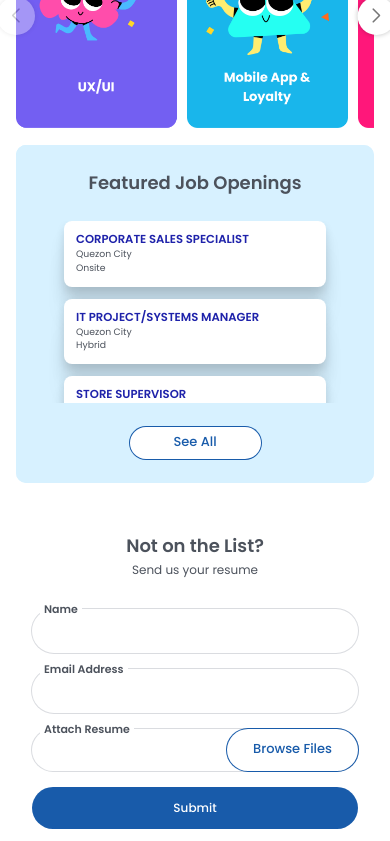
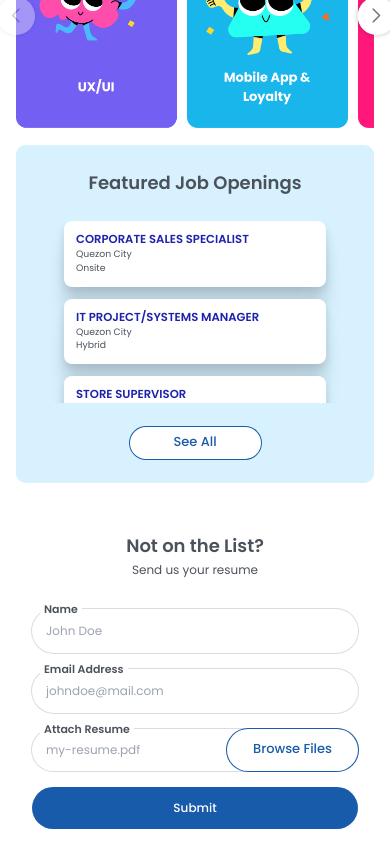
Before and after one commit to nnerb/abenson_landpage, a React (Vite) app: page / in a window 390 px wide. Shown: the part 1156-1997 px from the top of the page. Built offline with nearby package versions, Linux system fonts and the light colour scheme.

Commit message:
fix compatibility issue and use semantic elements

```diff
--- a/src/components/company-overview.jsx
+++ b/src/components/company-overview.jsx
@@ -45,6 +45,7 @@ const CompanyOverview = () => {
             />
             <img
               src={detail.image}
+              alt="Image representing the company's mission, vision, and core values."
               className="object-cover h-full w-full rounded-primary"
             />
             <h1 className="absolute top-[13px] left-[13px] md:top-[30px] md:left-[30px] text-[14px] lg:text-[28px] text-primary-gray font-poppins-medium">{detail.title}</h1>
--- a/src/components/form/components/file-input.jsx
+++ b/src/components/form/components/file-input.jsx
@@ -1,11 +1,13 @@
-import PropTypes from "prop-types"
+import PropTypes from "prop-types";
 
 const FileInput = ({ label, register, error, fileName }) => (
   <div className="relative w-full">
+    {/* Read-only input displaying the file name */}
     <input
       type="text"
       value={fileName}
       readOnly
+      placeholder="my-resume.pdf"
       className={`
         px-[14px] py-3 custom-sm:py-[10.5px] rounded-full text-xs custom-sm:text-[14px]
         custom-sm:leading-[21px] outline-none appearance-none ring-1 leading-[18px]
@@ -13,6 +15,8 @@ const FileInput = ({ label, register, error, fileName }) => (
         ${error ? "ring-error text-error" : "ring-primary-bg-gray-hover focus:ring-primary-button"}
       `}
     />
+
+    {/* Label for file input button */}
     <label
       className={`
         absolute top-0 right-0 text-[13px] custom-sm:text-[13.5px] font-poppins-medium
@@ -22,12 +26,15 @@ const FileInput = ({ label, register, error, fileName }) => (
       `}
     >
       Browse Files
+      {/* Hidden file input */}
       <input
         type="file"
         {...register("resume")}
         className="hidden peer"
       />
     </label>
+
+    {/* Actual label text */}
     <label
       className={`
         absolute top-0 left-0 -translate-y-[7px] translate-x-2 bg-white
@@ -37,6 +44,8 @@ const FileInput = ({ label, register, error, fileName }) => (
     >
       {label}
     </label>
+
+    {/* Error message */}
     {error && (
       <p className="text-error text-[11px] leading-[12.54px] px-[14px] mt-[2px]">
         {error.message}
@@ -45,6 +54,7 @@ const FileInput = ({ label, register, error, fileName }) => (
   </div>
 );
 
+// For type-checking
 FileInput.propTypes = {
   label: PropTypes.string.isRequired,
   register: PropTypes.func.isRequired,
@@ -52,6 +62,4 @@ FileInput.propTypes = {
   fileName: PropTypes.string.isRequired,
 };
 
-
-
-export default FileInput
+export default FileInput;
--- a/src/components/form/components/input-field.jsx
+++ b/src/components/form/components/input-field.jsx
@@ -1,18 +1,9 @@
 import PropTypes from "prop-types"
 
-const InputField = ({ label, name, type, register, error }) => (
+const InputField = ({ label, name, type, register, error, placeholder }) => (
   <div className="relative">
-    <input
-      type={type}
-      {...register(name)}
-      className={`
-        px-[14px] py-[13px] custom-sm:py-[11.5px] rounded-[28px] text-xs
-        outline-none appearance-none ring-1 peer w-full leading-[18px]
-        custom-sm:text-[14px] custom-sm:leading-[21px]
-        ${error ? "ring-error text-error" : "ring-primary-bg-gray-hover focus:ring-primary-button"}
-      `}
-    />
     <label
+      htmlFor={name}
       className={`
         absolute top-0 left-0 -translate-y-[7px] translate-x-2 bg-white
         text-[11px] leading-[14.3px] font-poppins-semibold px-1 transition-colors
@@ -21,6 +12,19 @@ const InputField = ({ label, name, type, register, error }) => (
     >
       {label}
     </label>
+    {/* Input field */}
+    <input
+      type={type}
+      {...register(name)}
+      placeholder={placeholder}
+      className={`
+        px-[14px] py-[13px] custom-sm:py-[11.5px] rounded-[28px] text-xs
+        outline-none appearance-none ring-1 peer w-full leading-[18px]
+        custom-sm:text-[14px] custom-sm:leading-[21px]
+        ${error ? "ring-error text-error" : "ring-primary-bg-gray-hover focus:ring-primary-button"}
+      `}
+    />
+    {/* Error message */}
     {error && (
       <p className="text-error text-[11px] leading-[12.54px] px-[14px] mt-[2px]">
         {error.message}
@@ -28,13 +32,14 @@ const InputField = ({ label, name, type, register, error }) => (
     )}
   </div>
 );
+// Types for type-checking
+InputField.propTypes = {
+  label: PropTypes.string.isRequired,
+  name: PropTypes.string.isRequired,
+  type: PropTypes.string,
+  register: PropTypes.func.isRequired,
+  error: PropTypes.object,
+  placeholder: PropTypes.string.isRequired
+};
 
-InputField.propTypes = {
-  label: PropTypes.string.isRequired,  // Label for the input field (e.g., "Name")
-  name: PropTypes.string.isRequired,   // The name for the field
-  type: PropTypes.string,              // Optional type for input (default to "text")
-  register: PropTypes.func.isRequired, // The register function from react-hook-form
-  error: PropTypes.object,             // Error object for validation messages
-  className: PropTypes.string,         // Additional custom className for styling
-};
 export default InputField;
--- a/src/components/form/form.jsx
+++ b/src/components/form/form.jsx
@@ -36,7 +36,15 @@ const Form = () => {
             Send us your resume
           </p>
         </div>
-        <form className="w-full flex flex-col gap-4" onSubmit={handleSubmit(onSubmit)} autoComplete="off">
+
+        {/* Form Starts Here */}
+        <form
+          className="w-full flex flex-col gap-4"
+          onSubmit={handleSubmit(onSubmit)}
+          autoComplete="off"
+        >
+          <fieldset className="w-full flex flex-col gap-4">
+            <legend className="sr-only">Personal Information</legend>
             {/* Name Field */}
             <InputField
               label="Name"
@@ -44,6 +52,7 @@ const Form = () => {
               type="text"
               register={register}
               error={errors.name}
+              placeholder="John Doe"
             />
 
             {/* Email Field */}
@@ -53,8 +62,12 @@ const Form = () => {
               type="text"
               register={register}
               error={errors.email}
+              placeholder="johndoe@mail.com"
             />
+          </fieldset>
 
+          <fieldset className="w-full">
+            <legend className="sr-only">File Upload</legend>
             {/* Resume Field */}
             <FileInput
               label="Attach Resume"
@@ -62,17 +75,16 @@ const Form = () => {
               error={errors.resume}
               fileName={fileName}
             />
+          </fieldset>
 
           {/* Submit Button */}
           <button
             type="submit"
-            className="
-            bg-primary-button text-[13px] inline-flex
+            className="bg-primary-button text-[13px] inline-flex
               items-center justify-center h-[42px] text-white py-[13.5px]
               text-center rounded-full font-poppins-medium text-xs
               custom-sm:text-[15px] custom-sm:leading-[22.5px]
-              custom-sm:tracking-[-0.3px]
-            "
+              custom-sm:tracking-[-0.3px]"
           >
             Submit
           </button>
--- a/src/components/header/categorybar/categorybar.jsx
+++ b/src/components/header/categorybar/categorybar.jsx
@@ -68,7 +68,7 @@ const CategoryBar = () => {
           </li>
         ))}
       </ul>
-      <button className="lg:hidden" onClick={scrollRight}>
+      <button aria-label="next" className="lg:hidden" onClick={scrollRight}>
         <ChevronRightIcon />
       </button>
     </nav>
--- a/src/index.css
+++ b/src/index.css
@@ -11,9 +11,14 @@
   /* Hide scrollbar for Firefox */
   .scrollbar-hide {
     scrollbar-width: none; /* Firefox */
+    -ms-overflow-style: none; /* Internet Explorer 10+ */
+  }
+
+  /* Ensure content can still be scrolled */
+  .scrollbar-hide {
+    overflow: hidden; /* Hide scrollbar but keep scroll functionality */
   }
 }
-
 
 @font-face {
   font-family: 'Poppins-Regular';
@@ -40,7 +45,6 @@
 }
 
 /* ROBOTO FONTS */
-
 @font-face {
   font-family: 'Roboto-Bold';
   src: local("Roboto-Bold"),
@@ -53,7 +57,7 @@
   min-height: 226.52px;
 }
 
-.swiper-button-next, .swiper-button-prev{
+.swiper-button-next, .swiper-button-prev {
   color: #767676 !important;
 }
 
@@ -65,7 +69,7 @@
   transform: translateX(-1.5rem);
 }
 
-.swiper-button-next::after, .swiper-button-prev::after{
+.swiper-button-next::after, .swiper-button-prev::after {
   font-size: 14px !important;
   background-color: white;
   padding: 12px 15.4px;
@@ -78,11 +82,9 @@
   transition: max-height 0.5s ease;
 }
 
-
-
 .vertical-trim {
-  display: inline-block; /* Ensures the text is treated as an inline element */
-  line-height: 0.78; /* Removes extra space from the line height */
+  display: inline-block;
+  line-height: 0.78;
 }
 
 .no-vertical-trim {
```
Lines whose indentation alone changed are shown as unchanged.
